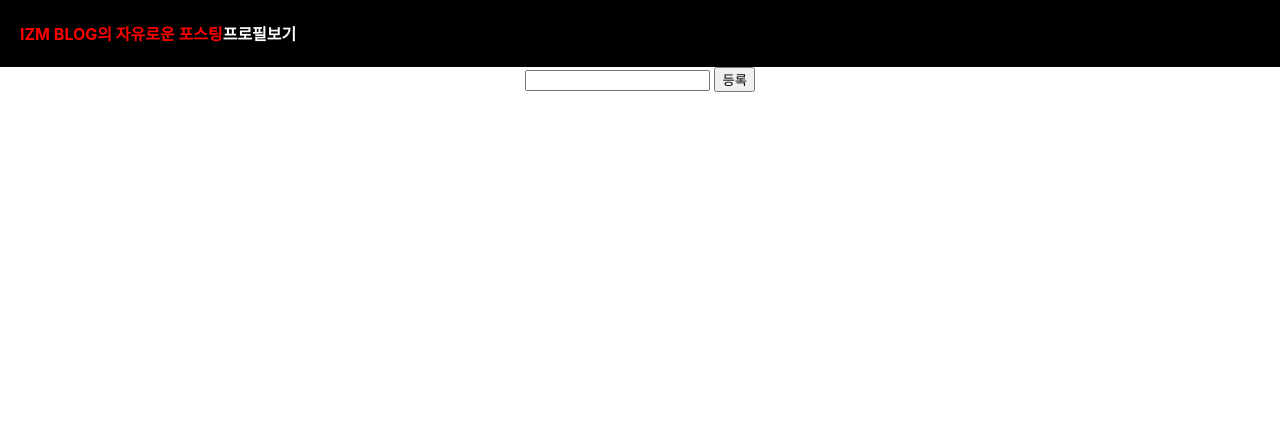
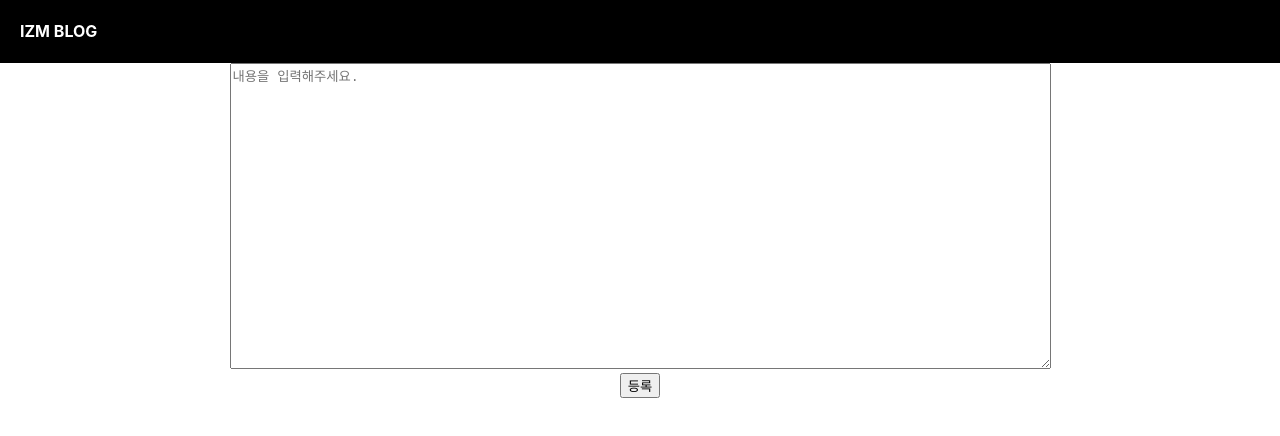
Before and after one commit to dlsduf1223/Blog_React, a React (Create React App) app: page / in a window 1280 px wide. Shown: the top 436 px of the page. Built offline with nearby package versions, Linux system fonts and the light colour scheme.

Commit message:
0717blog

```diff
--- a/src/App.css
+++ b/src/App.css
@@ -10,6 +10,11 @@ div {
   padding-left: 20px;
   text-align: left;
   border-bottom: 1px solid grey;
+}
+
+.delete {
+  margin: 0 10px;
+  float: right;
 }
 
 .modal {
--- a/src/App.js
+++ b/src/App.js
@@ -4,7 +4,7 @@ import { Button, Navbar, Nav, Container } from "react-bootstrap";
 
 function App() {
   let post = "인천 맛집"; //서버에서 가져온 데이터라고 생각해봅시다.
-  let [작명, 변경함수] = useState([]); // Destructuring 문법입니다.(javascript)
+  let [내용, 변경함수] = useState([]); // Destructuring 문법입니다.(javascript)
   let [like, likeUp] = useState([0, 0, 0]);
   let [modal, setModal] = useState([0, 0, 0]); //현재 UI의 상태를 표현해라..자유롭게
   let [title, setTitle] = useState(0);
@@ -13,11 +13,7 @@ function App() {
   return (
     <div className="App">
       <div className="black-nav">
-        <h4 id={post} style={{ color: "red", fontSize: "16px" }}>
-          IZM BLOG의 자유로운 포스팅
-        </h4>
-
-        <h4>프로필보기</h4>
+        <h4>IZM BLOG</h4>
       </div>
       {/* <div className="list">
         <h4
@@ -30,7 +26,7 @@ function App() {
             setModal(!modal); //!modal은 modal의 현재 state의 반대 값으로 변경해주는 것.... true면 false로, false면 true로...(true,false기에 가능한것)
           }}
         >
-          {작명[0]}
+          {내용[0]}
         </h4>
         <p>2월 몇일 발행</p>
         <span
@@ -43,7 +39,7 @@ function App() {
         {like}
 
       </div> */}
-      {작명.map(function (a, i) {
+      {내용.map(function (a, i) {
         return (
           <div className="list" key={i}>
             <h4
@@ -62,8 +58,9 @@ function App() {
                 console.log(modal);
               }}
             >
-              {작명[i]}
+              <h2>{내용[i]}</h2>
               <span
+                style={{ marginRight: 5, color: "red" }}
                 onClick={(e) => {
                   e.stopPropagation();
                   let copy = [...like]; //0,0,0
@@ -74,11 +71,13 @@ function App() {
                 ❤
               </span>
               {like[i]}
-
+              <div>
+                {date[i]}
                 <button
+                  className="delete"
                   onClick={(e) => {
                     e.stopPropagation();
-                  let copy = [...작명];
+                    let copy = [...내용];
                     copy.splice(i, 1);
                     like.splice(i, 1);
                     변경함수(copy);
@@ -86,12 +85,13 @@ function App() {
                 >
                   삭제
                 </button>
+              </div>
 
               {
                 modal[i] === 1 ? (
                   <Modal
                     title={title}
-                    작명={작명}
+                    내용={내용}
                     변경함수={변경함수}
                     date={date}
                   />
@@ -101,19 +101,23 @@ function App() {
                 //변경이 쉬운 state만 건드리면 자동으로 컴포넌트가 켜지도록하기 위함..
               }
             </h4>
-            <p>{date[i]}</p>
           </div>
         );
       })}
-      <input
+      <textarea
+        cols="100"
+        rows="20"
+        placeholder="내용을 입력해주세요."
         onChange={(e) => {
           set입력값(e.target.value);
           console.log(입력값);
         }}
-      />{" "}
+      />
+      <br />
+      <>
         <button
           onClick={(e) => {
-          let copy = [...작명];
+            let copy = [...내용];
             let today = Date();
             copy.unshift(입력값);
             like.unshift(0);
@@ -128,9 +132,8 @@ function App() {
         >
           등록
         </button>
-
+      </>
     </div>
-
   );
 }
 
@@ -142,13 +145,13 @@ function App() {
 function Modal(props) {
   return (
     <div className="modal">
-      <h4>{props.작명[props.title]}</h4>
+      <h4>{props.내용[props.title]}</h4>
       <p>{props.date[props.num]}</p>
-      <p>상세내용</p>
+      <p>{props.내용[props.title]}</p>
       <button
         onClick={() => {
           // 변경함수(["여자코트추천", "강남우동맛집", "코딩독학"]); //why? state전체를 갈아치워야 하기때문, 확장성이 없다.
-          let copy = [props.작명[0]]; //...rest를 쓰는 이유는?? array나 object는 주소값을 가리키기때문. 이해완
+          let copy = [props.내용[0]]; //...rest를 쓰는 이유는?? array나 object는 주소값을 가리키기때문. 이해완
           copy = ["여자코트추천", "강남우동맛집", "코딩독학"];
           props.변경함수(copy);
         }}
```
Lines whose indentation alone changed are shown as unchanged.
